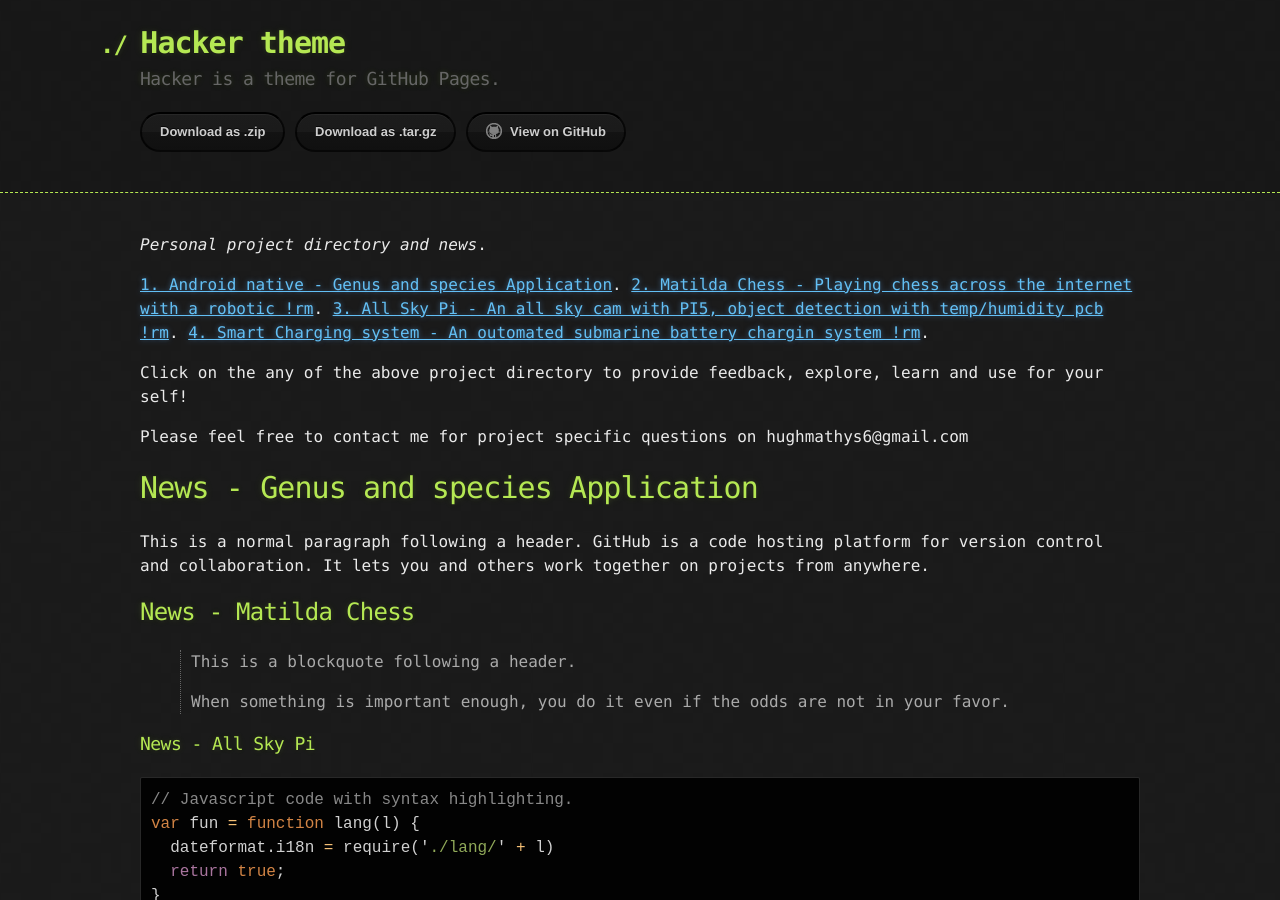
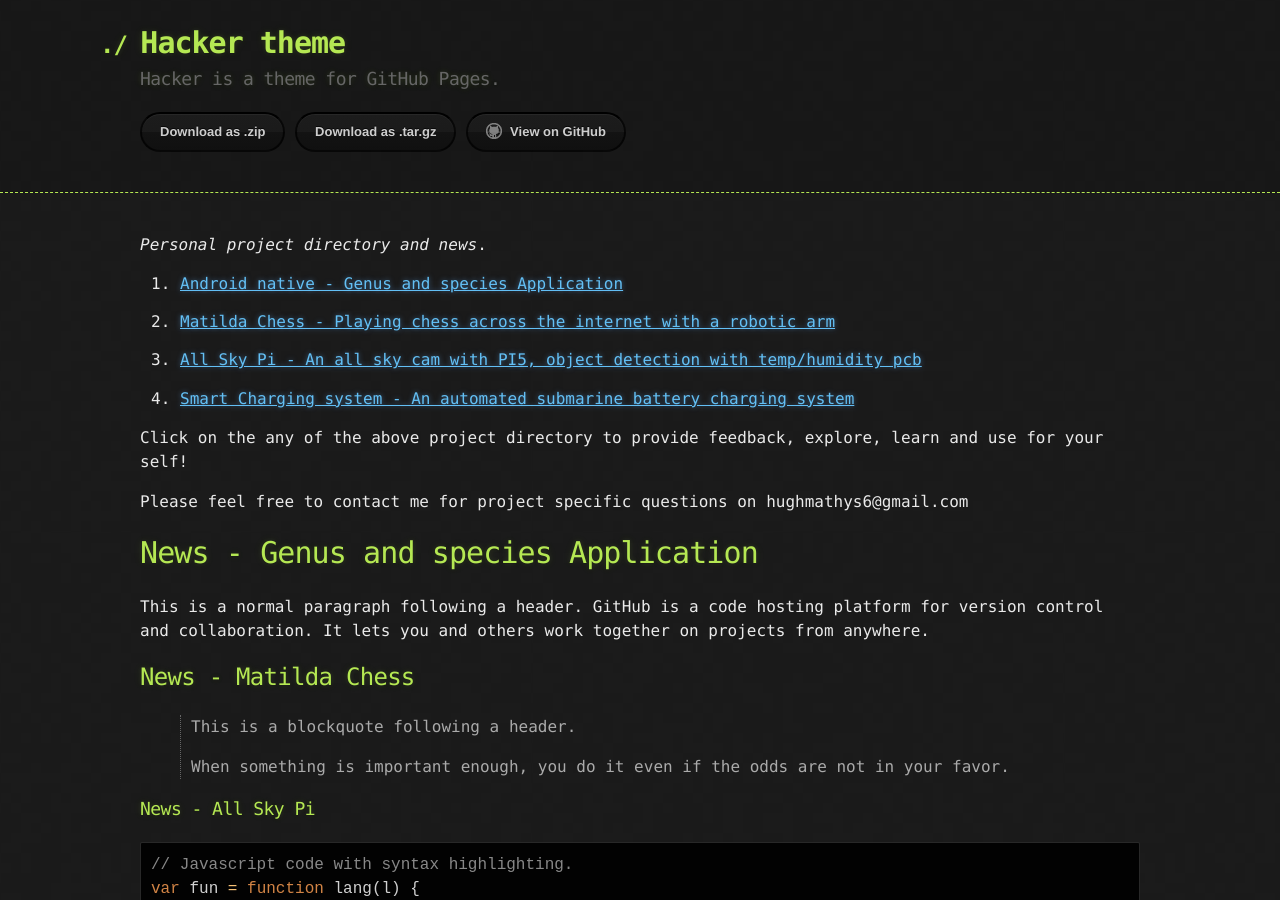
Before and after one commit to Chessdog68/my-github-page, a Jekyll site: the page built from index.md, in a window 1280 px wide and 900 px high. Built offline with Jekyll 4.4.1, drawn with Linux system fonts in a browser that asks for light colours.

Commit message:
primary page update

```diff
--- a/index.md
+++ b/index.md
@@ -2,12 +2,15 @@
 layout: default
 ---
 
- _Personal project directory and news_.
+_Personal project directory and news_.
 
-[1. Android native  - Genus and species Application](./Android_Native.html).
-[2. Matilda Chess  - Playing chess across the internet with a robotic !rm](./Matilda_Chess.html).
-[3. All Sky Pi  - An all sky cam with PI5, object detection with temp/humidity pcb !rm](./All_Sky_Pi5.html).
-[4. Smart Charging system  - An outomated submarine battery chargin system !rm](./Smart_Charger.html).
+1. [Android native - Genus and species Application](./Android_Native.html)
+
+2. [Matilda Chess - Playing chess across the internet with a robotic arm](./Matilda_Chess.html)
+
+3. [All Sky Pi - An all sky cam with PI5, object detection with temp/humidity pcb](./All_Sky_Pi5.html)
+
+4. [Smart Charging system - An automated submarine battery charging system](./Smart_Charger.html)
 
 Click on the any of the above project directory to provide feedback, explore, learn and use for your self!
 
```
